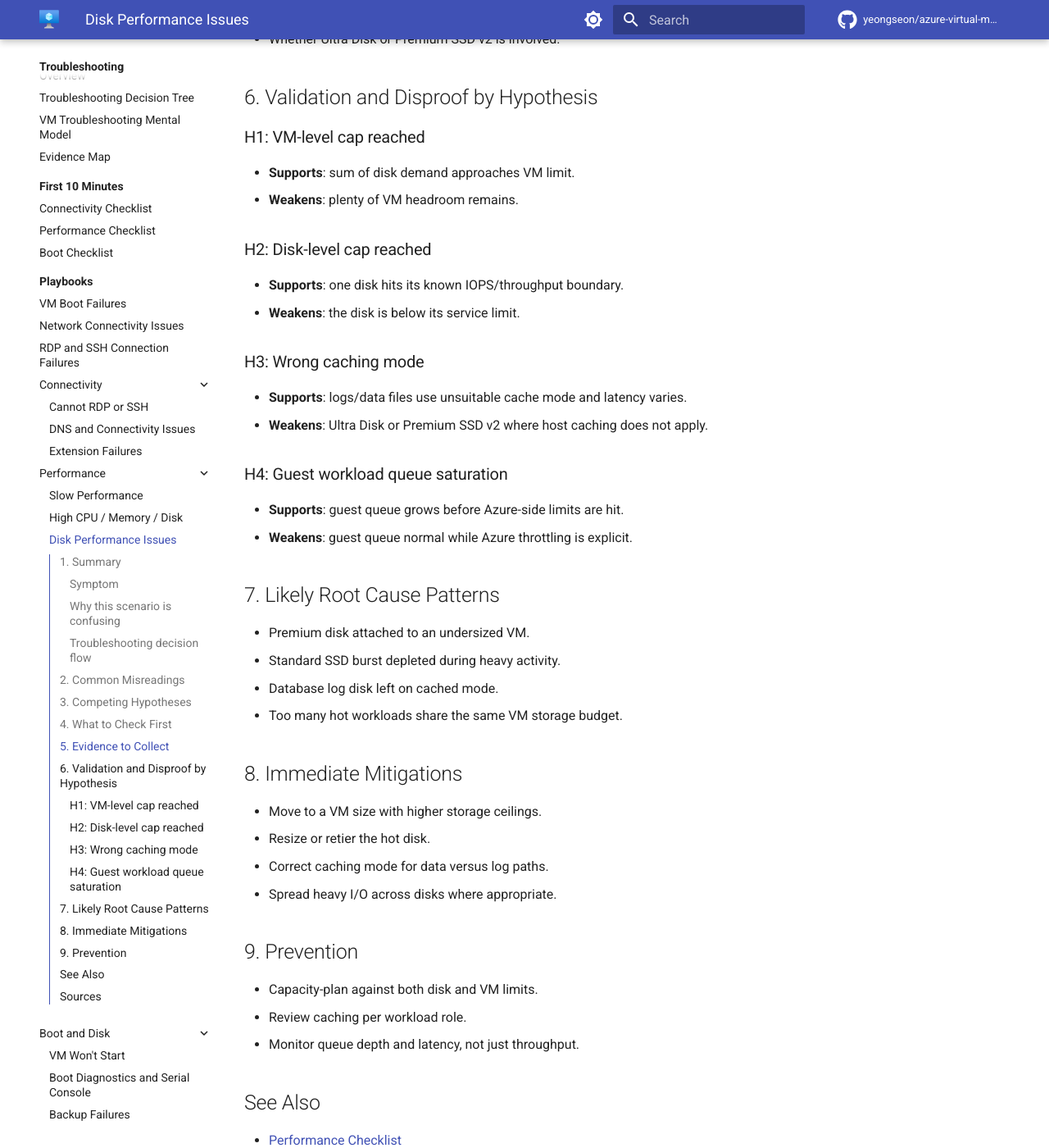
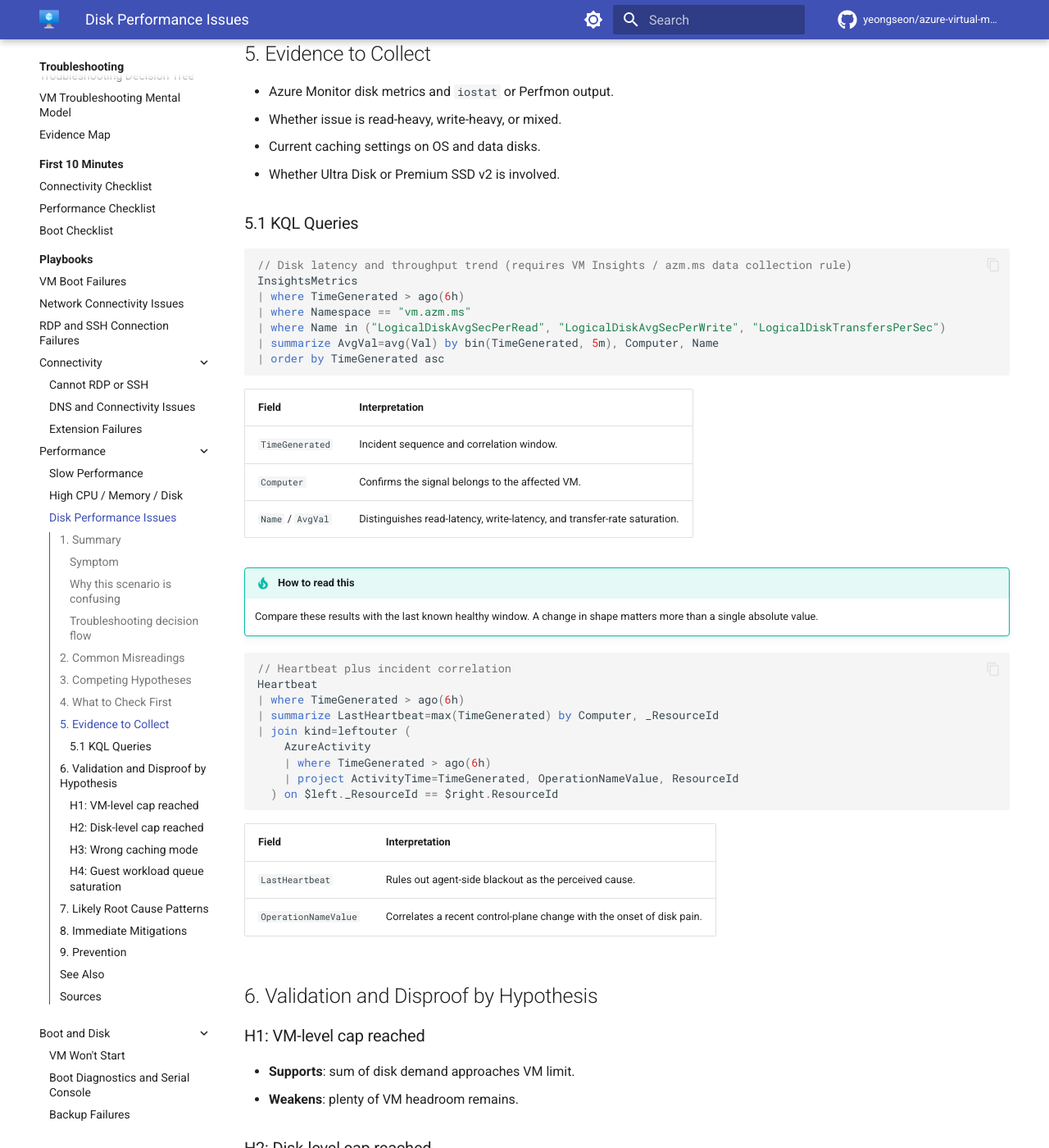
Before and after one commit to yeongseon/azure-virtual-machine-practical-guide, an MkDocs documentation site: the page built from docs/troubleshooting/playbooks/performance/disk-performance-issues.md, in a window 1280 px wide and 1400 px high, scrolled down 2174 px. Shown: the whole window at 82% size. Built offline with MkDocs 1.6.1 and Material for MkDocs 9.7.7, drawn with Linux system fonts in a browser that asks for light colours; comment, search, counter and statistics services are not loaded; some of the changed text lies outside the part shown.

Commit message:
docs(troubleshooting): port disk-perf KQL + add flat-URL redirect (Wave 2 D1 follow-up) (#35)
* docs(troubleshooting): port disk-perf KQL + add flat-URL redirect (Wave 2 D1 follow-up)

PR #34 consolidated the duplicate disk-performance-issues playbook but
dropped two disk-specific KQL blocks and did not install mkdocs-redirects,
so external references to the old flat URL now 404.

This follow-up:
- Adds mkdocs-redirects>=1.2.1 to requirements-docs.txt
- Configures redirects plugin in mkdocs.yml to rewrite the flat URL
  (troubleshooting/playbooks/disk-performance-issues.md) to the canonical
  subpath (troubleshooting/playbooks/performance/disk-performance-issues.md)
- Ports the disk-specific KQL queries (InsightsMetrics vm.azm.ms disk
  latency/throughput + Heartbeat/AzureActivity correlation) into
  section 5.1 of the canonical file
- Adds a top-of-page consolidation note documenting the merge history

Verified with 'mkdocs build --strict' (7.3s, 0 warnings).

* ci: install mkdocs-redirects in docs and validation workflows

````diff
--- a/docs/troubleshooting/playbooks/performance/disk-performance-issues.md
+++ b/docs/troubleshooting/playbooks/performance/disk-performance-issues.md
@@ -14,6 +14,9 @@ content_sources:
 ---
 
 # Disk Performance Issues
+
+!!! note "Playbook consolidation"
+    Merged with the flat-URL variant `troubleshooting/playbooks/disk-performance-issues.md` on 2026-07-09 (PR #34). The subpath URL is now the sole home for this playbook; external references to the old flat URL are handled by an `mkdocs-redirects` HTTP-refresh page. This follow-up PR ports the disk-specific KQL queries that were originally in the flat-URL variant.
 
 ## 1. Summary
 
@@ -60,6 +63,44 @@ graph TD
 - Whether issue is read-heavy, write-heavy, or mixed.
 - Current caching settings on OS and data disks.
 - Whether Ultra Disk or Premium SSD v2 is involved.
+
+### 5.1 KQL Queries
+
+```kusto
+// Disk latency and throughput trend (requires VM Insights / azm.ms data collection rule)
+InsightsMetrics
+| where TimeGenerated > ago(6h)
+| where Namespace == "vm.azm.ms"
+| where Name in ("LogicalDiskAvgSecPerRead", "LogicalDiskAvgSecPerWrite", "LogicalDiskTransfersPerSec")
+| summarize AvgVal=avg(Val) by bin(TimeGenerated, 5m), Computer, Name
+| order by TimeGenerated asc
+```
+
+| Field | Interpretation |
+|---|---|
+| `TimeGenerated` | Incident sequence and correlation window. |
+| `Computer` | Confirms the signal belongs to the affected VM. |
+| `Name` / `AvgVal` | Distinguishes read-latency, write-latency, and transfer-rate saturation. |
+
+!!! tip "How to read this"
+    Compare these results with the last known healthy window. A change in shape matters more than a single absolute value.
+
+```kusto
+// Heartbeat plus incident correlation
+Heartbeat
+| where TimeGenerated > ago(6h)
+| summarize LastHeartbeat=max(TimeGenerated) by Computer, _ResourceId
+| join kind=leftouter (
+    AzureActivity
+    | where TimeGenerated > ago(6h)
+    | project ActivityTime=TimeGenerated, OperationNameValue, ResourceId
+  ) on $left._ResourceId == $right.ResourceId
+```
+
+| Field | Interpretation |
+|---|---|
+| `LastHeartbeat` | Rules out agent-side blackout as the perceived cause. |
+| `OperationNameValue` | Correlates a recent control-plane change with the onset of disk pain. |
 
 ## 6. Validation and Disproof by Hypothesis
 
--- a/mkdocs.yml
+++ b/mkdocs.yml
@@ -47,6 +47,9 @@ plugins:
 - search
 - minify:
     minify_html: true
+- redirects:
+    redirect_maps:
+      troubleshooting/playbooks/disk-performance-issues.md: troubleshooting/playbooks/performance/disk-performance-issues.md
 validation:
   nav:
     omitted_files: warn
--- a/requirements-docs.txt
+++ b/requirements-docs.txt
@@ -1,3 +1,4 @@
 mkdocs-material
 mkdocs-minify-plugin
+mkdocs-redirects>=1.2.1
 pymdown-extensions
````
Also changed, not shown: 2 other files.
